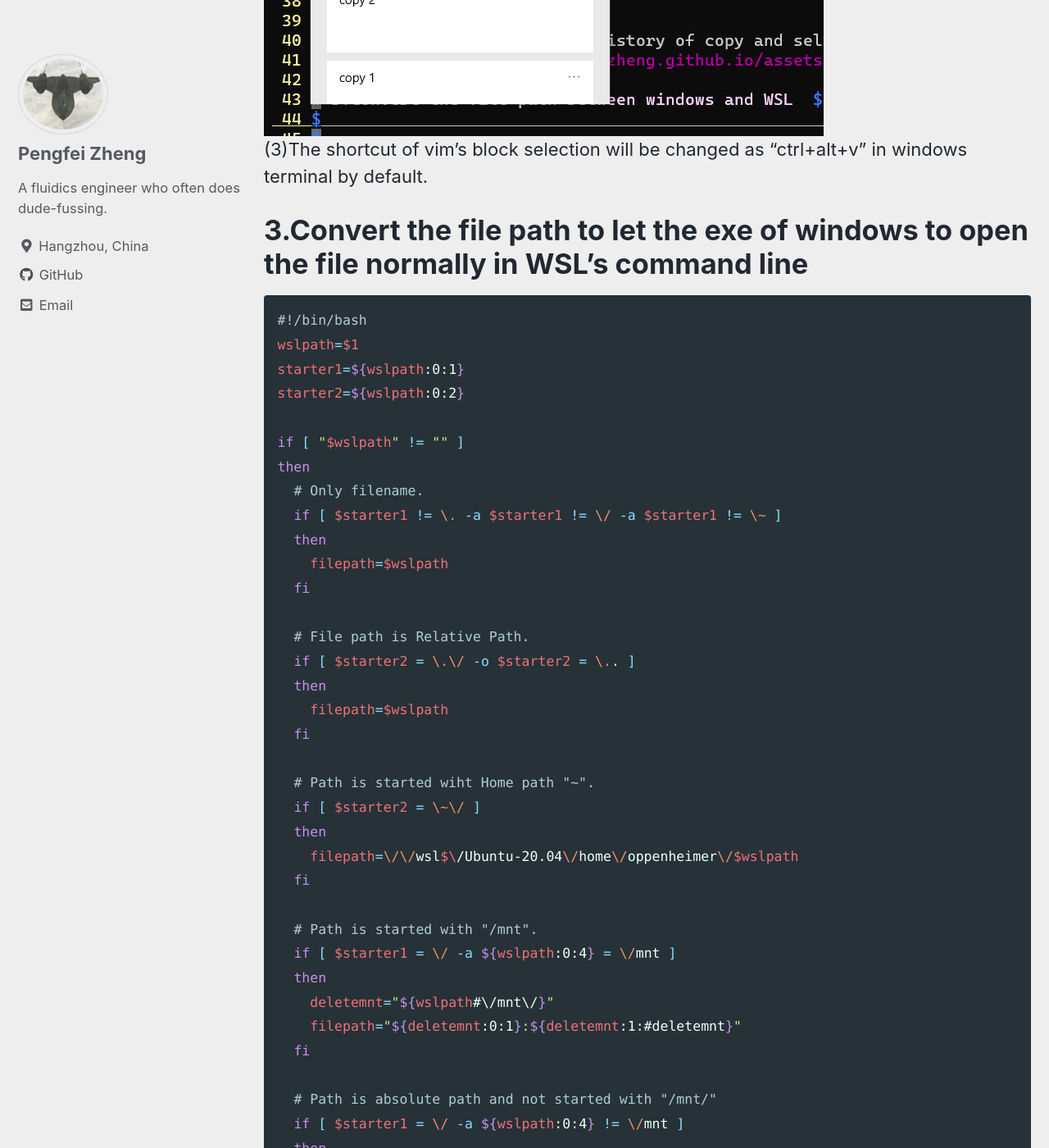
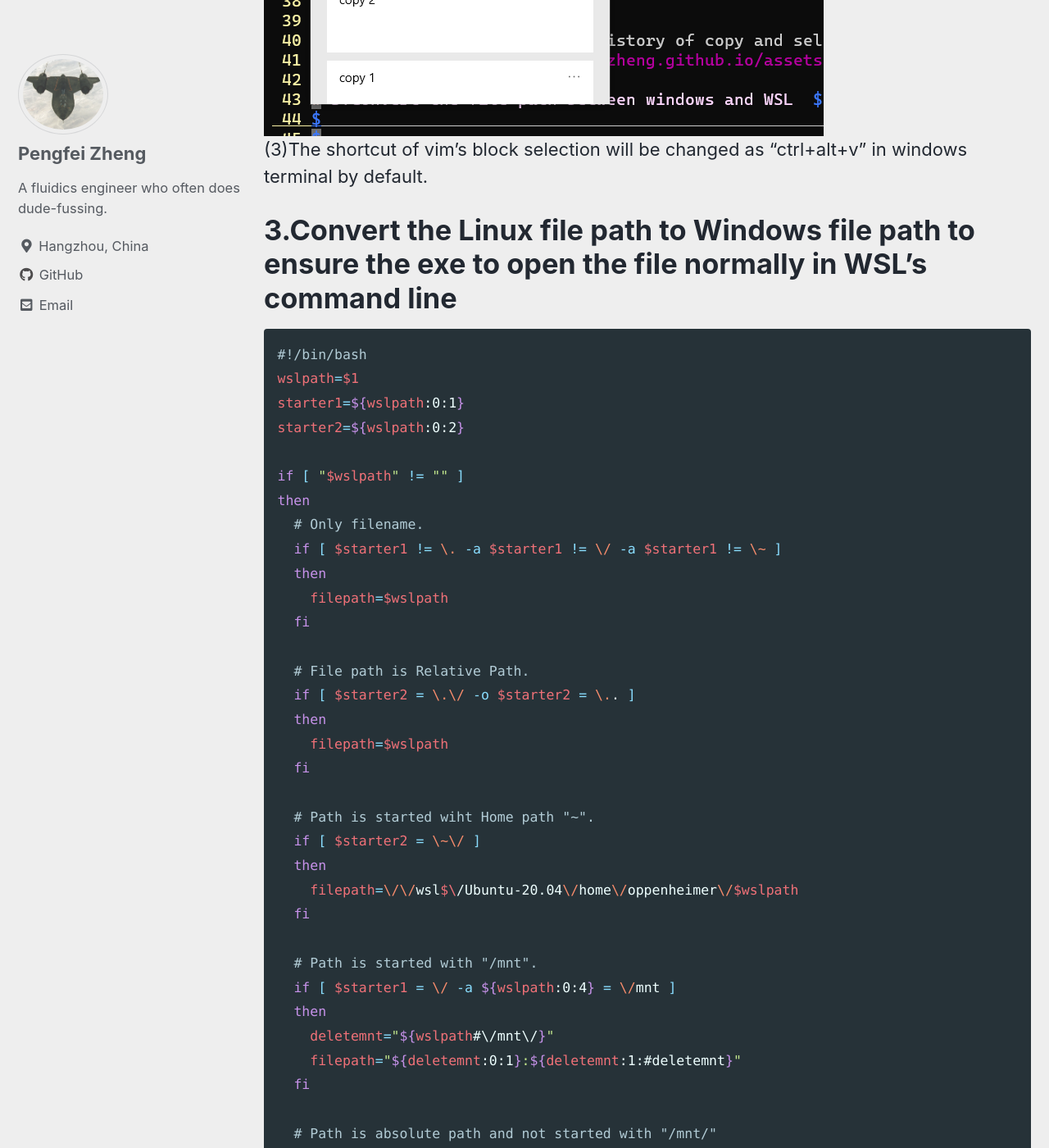
Before and after one commit to pengfei-zheng/pengfei-zheng.github.io, a Jekyll site: the page built from _posts/notebook/2021-01-19-Interaction-between-WSL-and-Windows.md, in a window 1280 px wide and 1400 px high, scrolled down 3600 px. Shown: the whole window at 82% size. Built offline with Jekyll 4.4.1, drawn with Linux system fonts in a browser that asks for light colours; cached includes are drawn as plain includes; some of the changed text lies outside the part shown.

Commit message:
Revise Interaction-between-WSL-and-Windows

````diff
--- a/_posts/notebook/2021-01-19-Interaction-between-WSL-and-Windows.md
+++ b/_posts/notebook/2021-01-19-Interaction-between-WSL-and-Windows.md
@@ -88,7 +88,7 @@ endif
 ![CopyHitory](https://pengfei-zheng.github.io/assets/images/notebook/vim-uses-clipboard-of-windows.png)
 (3)The shortcut of vim's block selection will be changed as "ctrl+alt+v" in windows terminal by default.
 
-# 3.Convert the file path to let the exe of windows to open the file normally in WSL's command line
+# 3.Convert the Linux file path to Windows file path to ensure the exe to open the file normally in WSL's command line
 ```shell
 #!/bin/bash
 wslpath=$1
@@ -131,3 +131,16 @@ then
   echo $filepath
 fi
 ```
+
+# 4.Convert the Windows file path to Linux file path
+
+```shell
+#!/bin/bash
+windows_path=$1
+mount="/mnt/"
+delete_colon=${windows_path/:/}
+backslash=${delete_colon//\\//}
+lower_disk=${backslash,}
+linux_path=$mount$lower_disk
+echo $linux_path
+```
````
